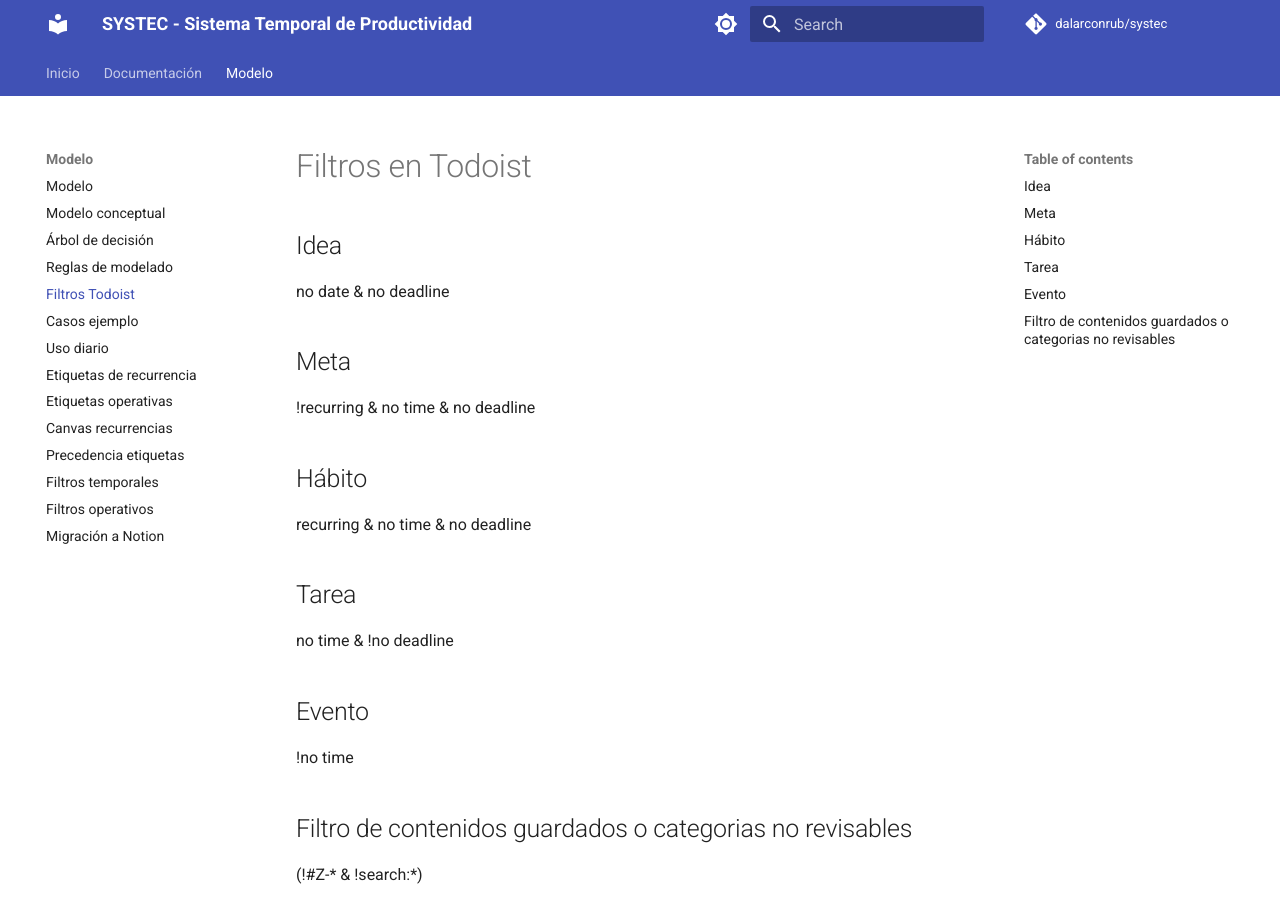
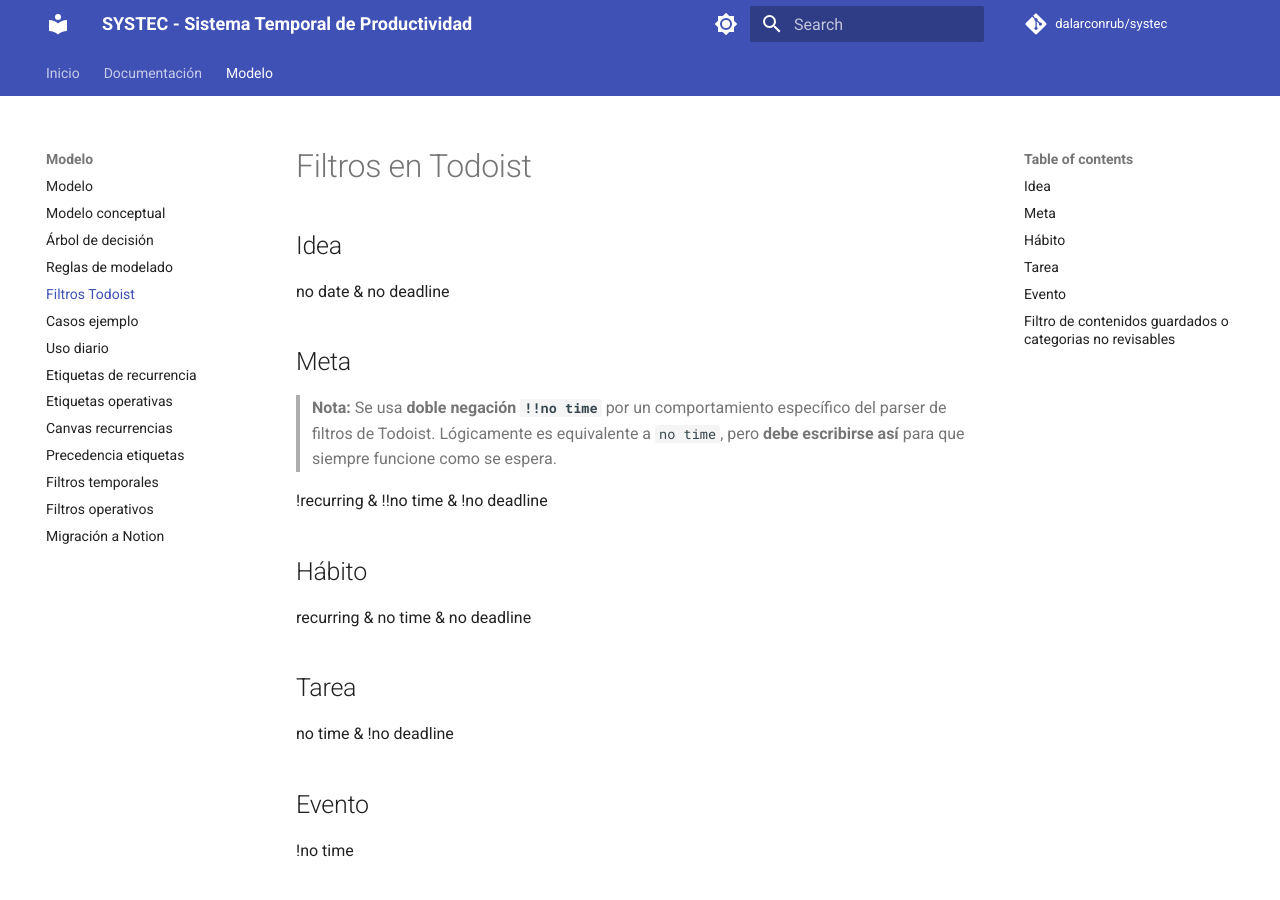
Before and after one commit to dalarconrub/systec, an MkDocs documentation site: the page built from docs/model/04-filtros-todoist.md, in a window 1280 px wide and 900 px high. Built offline with MkDocs 1.6.1 and Material for MkDocs 9.7.7, drawn with Linux system fonts in a browser that asks for light colours; comment, search, counter and statistics services are not loaded.

Commit message:
Actualiza también docs/model con nota de doble negación en Meta

```diff
--- a/docs/model/04-filtros-todoist.md
+++ b/docs/model/04-filtros-todoist.md
@@ -4,7 +4,10 @@
 no date & no deadline
 
 ## Meta
-!recurring & no time & no deadline
+
+> **Nota:** Se usa **doble negación `!!no time`** por un comportamiento específico del parser de filtros de Todoist. Lógicamente es equivalente a `no time`, pero **debe escribirse así** para que siempre funcione como se espera.
+
+!recurring & !!no time & !no deadline
 
 ## Hábito
 recurring & no time & no deadline
```
